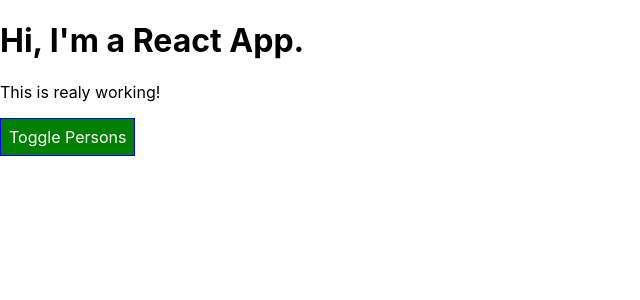
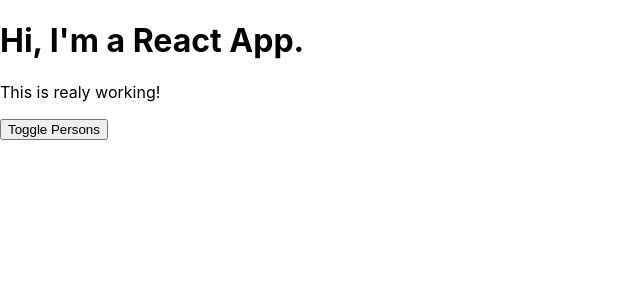
Before and after one commit to yros1/react-complete-guide, a React app: page / in a window 1280 px wide. Shown: the top 300 px of the page, without its empty margins (0-640 px from the left). Built offline with nearby package versions, Linux system fonts and the light colour scheme.

Commit message:
Adding Pseudo Selectors

```diff
--- a/src/App.css
+++ b/src/App.css
@@ -9,3 +9,26 @@
 .bold {
   font-weight: bold;
 }
+
+.App button {
+  border: 1px solid blue;
+  padding: 16px;
+  background-color: green;
+  font: inherit;
+  color: white;
+  cursor: pointer;
+}
+
+.App button:hover {
+  background-color: lightgreen;
+  color: black;
+}
+
+.App button.Red {
+  background-color: red;
+}
+
+.App button.Red:hover {
+  background-color: salmon;
+  color: black;
+}
--- a/src/App.js
+++ b/src/App.js
@@ -57,17 +57,8 @@ class App extends Component {
   }
 
   render() {
-
-    const style = {
-      backgroundColor: 'green',
-      color: 'white',
-      font: 'inherit',
-      border: '1px solid blue',
-      padding: '8px',
-      cursor: 'pointer'
-    };
-
     let persons = null;
+    let btnClass = '';
 
     if (this.state.showPersons) {
        persons = (
@@ -87,7 +78,7 @@ class App extends Component {
         </div>
        );
 
-       style.backgroundColor = 'red';
+       btnClass = classes.Red
     }
 
     // let classes = ['red', 'bold'].join(' '); // join - merge together two string from array into one sting with ' ' empty space between them, result will be 'red bold'
@@ -106,7 +97,7 @@ class App extends Component {
           <p className={assignedClasses.join(' ')}> This is realy working!</p>
 
           <button
-            style = {style}
+            className = {btnClass}
             onClick={this.togglePersonsHandler}>Toggle Persons</button>
           {/* persons variable which contains JSX code */}
           {persons}
--- a/src/Person/Person.css
+++ b/src/Person/Person.css
@@ -7,12 +7,17 @@
     text-align: center;
 }
 
-.orangeBackgroundColor{
-    background-color: orange;
+.Person:hover{
+    border: 1px solid #D9ECEC;
+    background-color: #E0FAFA;
+    box-shadow: 0 2px 3px #D9ECEC;
 }
 
-.pinkBackgroundColor{
-    background-color: pink;
+.Person:hover p {
+    font-size: 20px;
+    font-weight: bolder;
+    font-family: 'Gill Sans', 'Gill Sans MT', Calibri, 'Trebuchet MS', sans-serif;
+    color: darkblue;
 }
 
 /* @media (min-width: 500px) {
```
